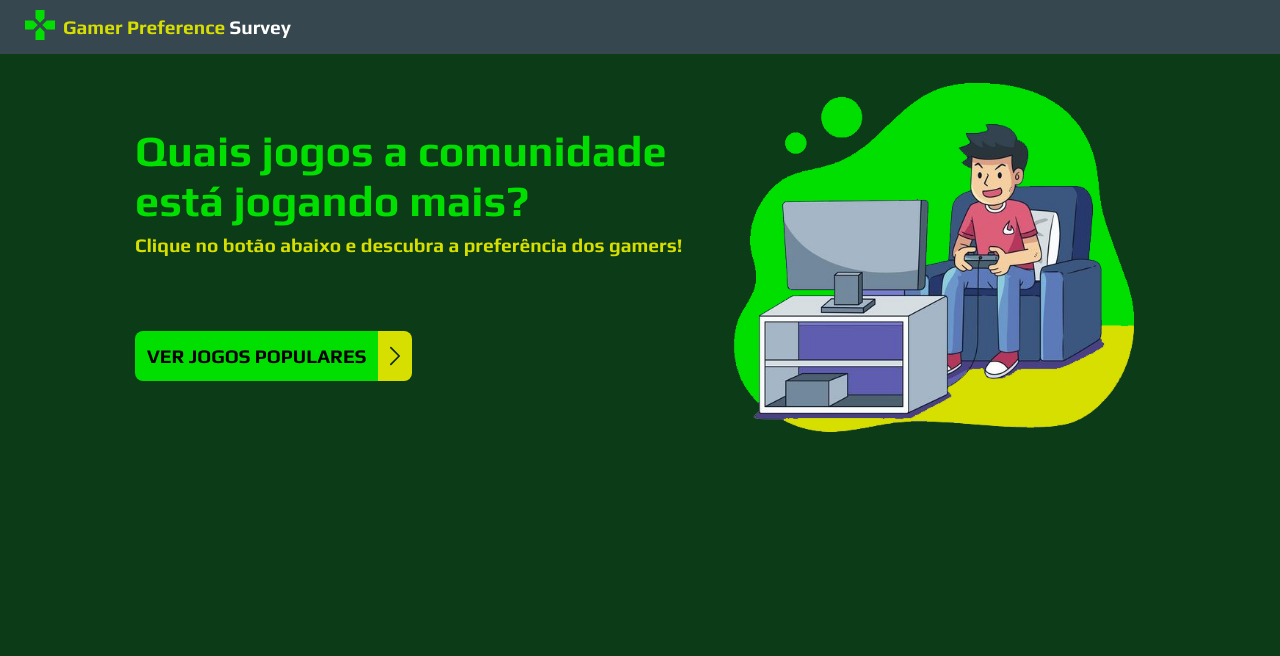
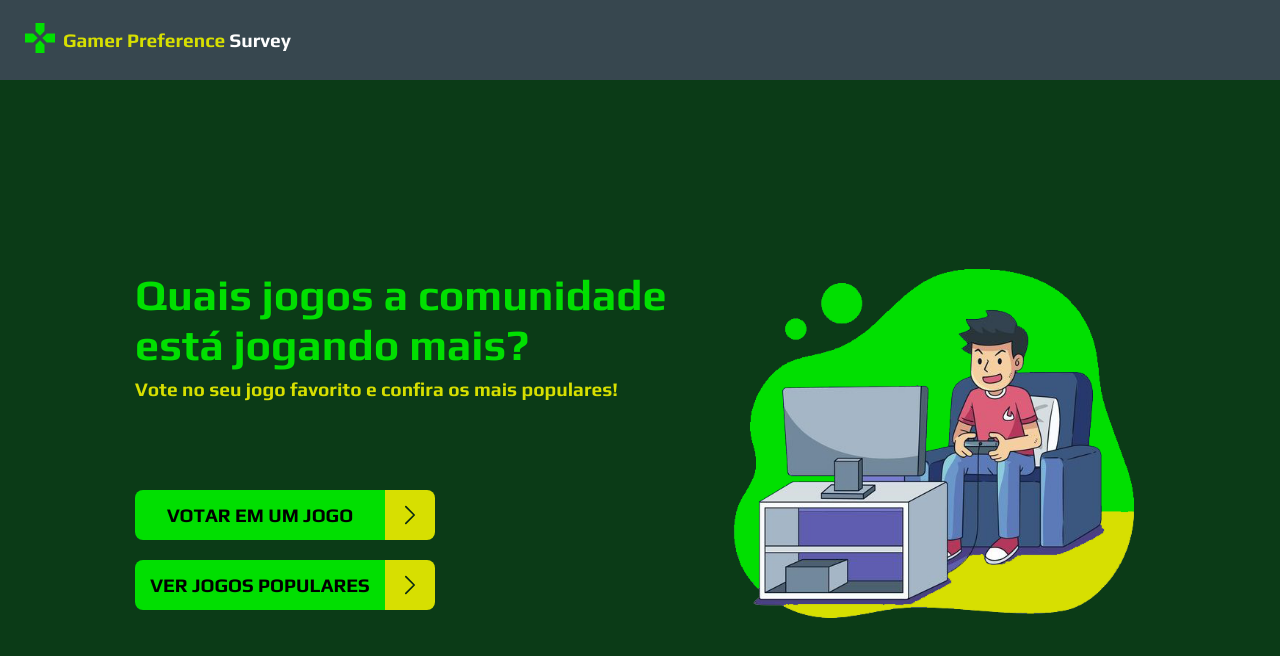
Before and after one commit to YannFigueiredo/gamer-preference-survey, a React (Create React App) app in the folder frontend/: page / in a window 1280 px wide. Shown: the top 656 px of the page. Built offline with nearby package versions, Linux system fonts and the light colour scheme; no server answers.

Commit message:
registration page and route added

```diff
--- a/frontend/src/components/Header/styles.ts
+++ b/frontend/src/components/Header/styles.ts
@@ -6,6 +6,7 @@ export const Container = styled.header `
     display: flex;
     justify-content: space-between;
     align-items: center;
+    height: 10vh;
 `
 
 export const ContainerLogo = styled.div `
--- a/frontend/src/pages/Home/index.tsx
+++ b/frontend/src/pages/Home/index.tsx
@@ -1,4 +1,4 @@
-import { Container, Info, Art, ButtonHome } from './styles';
+import { Container, Info, Intro, Art, ButtonHome } from './styles';
 import { Link } from 'react-router-dom';
 import art from '../../assets/home-art.png';
 import { ReactComponent as Arrow } from '../../assets/arrow.svg';
@@ -7,14 +7,24 @@ export default function Home(){
     return(
         <Container>
             <Info>
-                <div>
+                <Intro>
                     <h1>
                         Quais jogos a comunidade está jogando mais?
                     </h1>
                     <span>
-                        Clique no botão abaixo e descubra a preferência dos gamers!
+                        Vote no seu jogo favorito e confira os mais populares!
                     </span>
-                </div>
+                </Intro>
+                <Link to='/registration'>
+                    <ButtonHome>
+                        <div>
+                            <span>Votar em um jogo</span>
+                        </div>
+                        <div>
+                            <Arrow/>
+                        </div>
+                    </ButtonHome>
+                </Link>
                 <Link to='/records'>
                     <ButtonHome>
                         <div>
--- a/frontend/src/pages/Home/styles.ts
+++ b/frontend/src/pages/Home/styles.ts
@@ -5,6 +5,7 @@ export const Container = styled.div `
     justify-content: center;
     align-items: center;
     padding: 10px var(--padding-standard);
+    height: 90vh;
 `
 
 export const Info = styled.div `
@@ -12,6 +13,7 @@ export const Info = styled.div `
 
     a{
         text-decoration: none;
+        display: inline-block;
     }
 
     div{
@@ -34,14 +36,19 @@ export const Info = styled.div `
     }
 `
 
+export const Intro = styled.div `
+    margin-bottom: 70px;
+`
+
 export const ButtonHome = styled.div `
-    margin-top: 75px;
+    margin-top: 20px;
     display: flex;
     flex-direction: row !important;
     align-items: center;
     justify-content: flex-start;
     color: black;
     height: 50px;
+    width: 300px;
 
     div{
         padding: 12px;
@@ -57,6 +64,7 @@ export const ButtonHome = styled.div `
         border-bottom-left-radius: 8px;
         height: 100%;
         transition: all linear .4s;
+        width: 250px;
     }
 
     div:nth-child(1) span{
@@ -76,6 +84,7 @@ export const ButtonHome = styled.div `
         border-top-right-radius: 8px;
         border-bottom-right-radius: 8px;
         height: 100%;
+        width: 50px;
     }
 
     div:nth-child(2) svg{
--- /dev/null
+++ b/frontend/src/pages/Registration/index.tsx
@@ -0,0 +1,5 @@
+export default function Registration(){
+    return(
+        <div>Registration</div>
+    );
+}
--- /dev/null
+++ b/frontend/src/pages/Registration/styles.ts
@@ -0,0 +1 @@
+import styled from 'styled-components';
--- a/frontend/src/routes.tsx
+++ b/frontend/src/routes.tsx
@@ -3,6 +3,7 @@ import { Route, Routes, BrowserRouter } from 'react-router-dom';
 import Home from './pages/Home';
 import Records from './pages/Records';
 import Graphics from './pages/Graphics';
+import Registration from './pages/Registration';
 
 import Header from './components/Header';
 
@@ -14,6 +15,7 @@ export function RoutesApp(){
                 <Route path='/' element={<Home/>}/>
                 <Route path='/records' element={<Records/>}/>
                 <Route path='/graphics' element={<Graphics/>}/>
+                <Route path='/registration' element={<Registration/>}/>
             </Routes>
         </BrowserRouter>
     );
```
Also changed, not shown: 1 other file (tests, documents, lock files or other folders).
